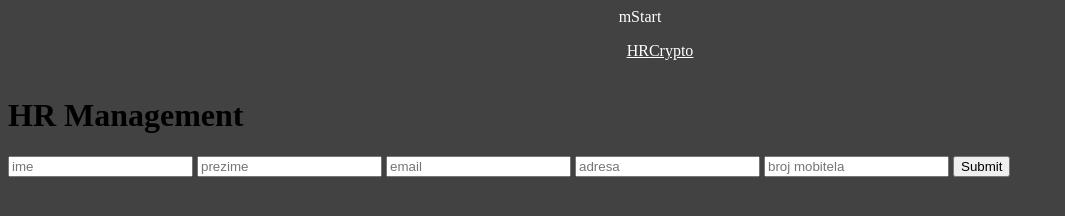
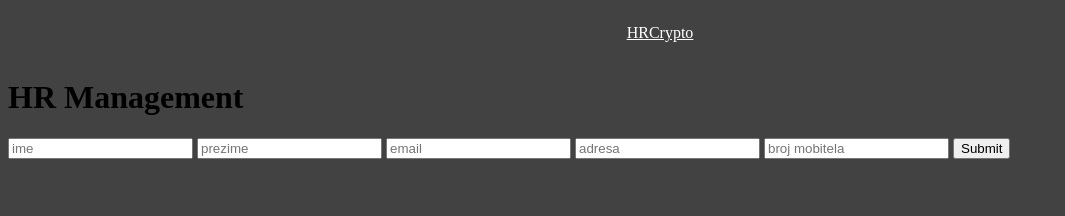
Before and after one commit to LeoKirasic/FE-assignment, a website with bundled scripts: page src/index.html in a window 1280 px wide. Shown: the whole page, without its empty margins (0-1065 px from the left). Built offline with nearby package versions, Linux system fonts and the light colour scheme.

Commit message:
Remove mStart header

```diff
--- a/src/index.html
+++ b/src/index.html
@@ -8,7 +8,6 @@
   </head>
   <body>
     <nav>
-      <header class="header">mStart</header>
       <ul>
         <li>
           <a href="./index.html">HR</a>
```
Lines whose indentation alone changed are shown as unchanged.
